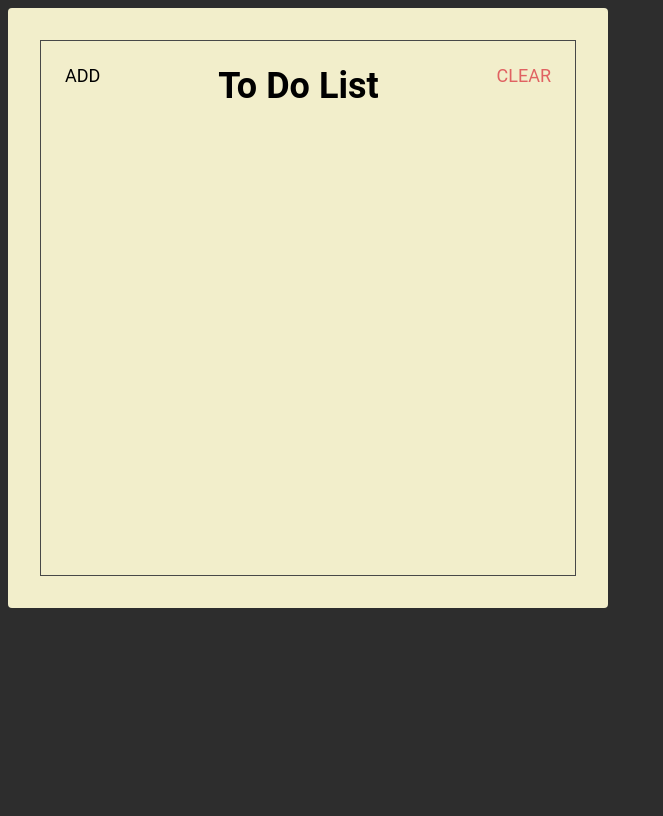
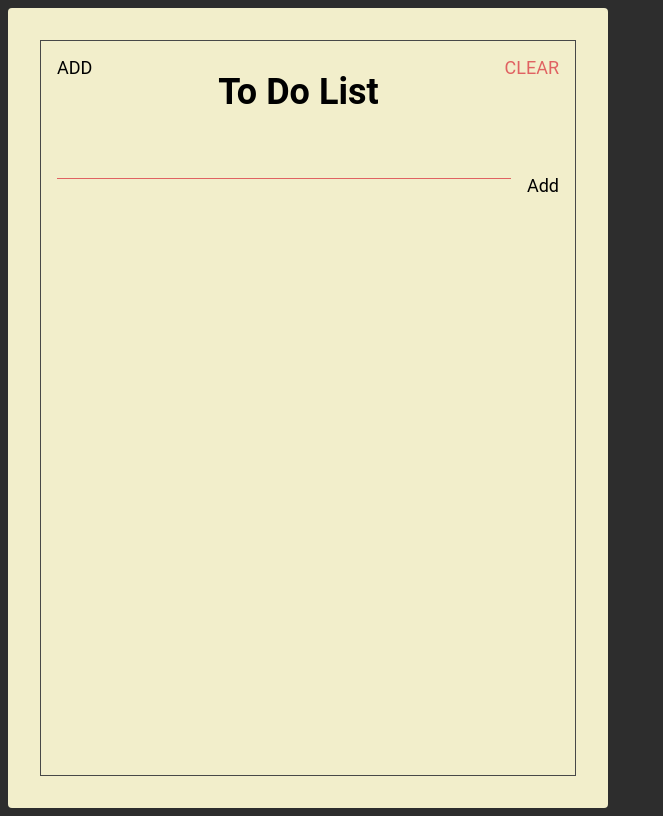
Before and after one commit to estheryola/react-course, a website: page index.html in a window 1280 px wide. Shown: the whole page, without its empty margins (0-663 px from the left). Drawn offline with Linux system fonts and the light colour scheme.

Commit message:
Add to do section

```diff
--- a/index.html
+++ b/index.html
@@ -14,11 +14,17 @@
   <body>
     <div class="container">
       <div class="frame">
-        <div class="header">
+        <section class="header">
           <button class="header-btn">ADD</button>
           <h1 class="header-title">To Do List</h1>
           <button class="header-btn main-red-color">CLEAR</button>
-        </div>
+        </section>
+        <section class="add">
+          <form class="add-form">
+            <input type="text" class="add-input">
+            <button class="add-btn">Add</button>
+          </form>
+        </section>
       </div>
     </div>
   </body>
--- a/styles.css
+++ b/styles.css
@@ -28,7 +28,7 @@ body.html {
 
 .container {
   width: 600px;
-  height: 600px;
+  height: 800px;
   background-color: #f2eecb;
   border-radius: 4px;
   padding: 32px;
@@ -56,8 +56,40 @@ body.html {
 .header-btn {
   font-size: 1.8rem;
   font-family: Roboto;
-  padding: 24px;
+  padding: 16px;
+  cursor: pointer;
   background: unset;
   border: unset;
   outline: unset;
 }
+
+.add {
+  padding: 16px;
+}
+
+.add-form {
+  display: flex;
+  align-items: flex-start;
+}
+
+.add-input {
+  background: unset;
+  border: unset;
+  padding: 0 64px;
+  flex: 1;
+  border-bottom: 1px solid var(--main-red-color);
+  font-family: Roboto;
+  font-size: 16px;
+  text-transform: lowercase;
+}
+
+.add-btn {
+  font-size: 1.8rem;
+  font-family: Roboto;
+  padding: 16px;
+  padding-right: unset;
+  cursor: pointer;
+  background: unset;
+  border: unset;
+  outline: unset;
+}
```
